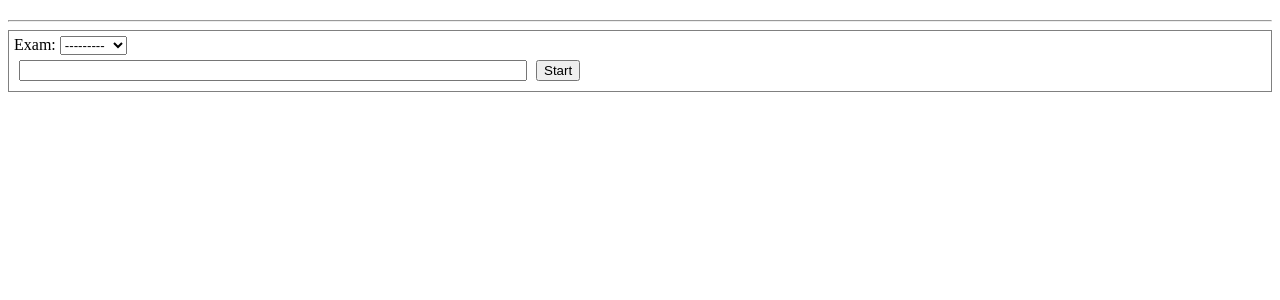
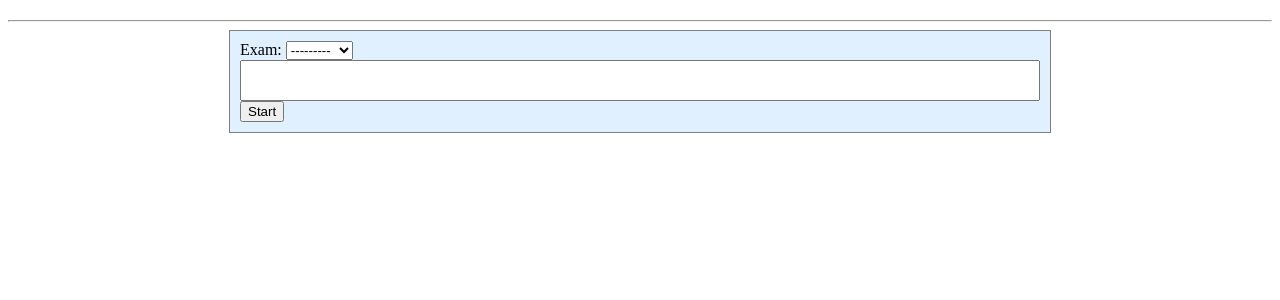
Before and after one commit to Ashenafi-adola/Quiz-application, a Django app: page /create-quiz/ in a window 1280 px wide. Shown: the part 47-347 px from the top of the page. Run offline with Django 5.2, Linux system fonts and the light colour scheme; a user stored in the database is signed in; data comes from the database, SQL or seed files in the repository; both versions use the stored data as it was after the commit.

Commit message:
modify the create quiz form and views

```diff
--- a/quizApp/core/form.py
+++ b/quizApp/core/form.py
@@ -6,6 +6,8 @@
         model = Question
         fields = "__all__"
         exclude = ["exam"]
+
+
 class StartForm(ModelForm):
     class Meta:
         model = Question
--- a/quizApp/core/models.py
+++ b/quizApp/core/models.py
@@ -15,7 +15,7 @@
         return self.title
 
 class Question(models.Model):
-    exam = models.ForeignKey(Exam, on_delete=models.CASCADE)
+    exam = models.ForeignKey(Exam, on_delete=models.CASCADE,null=True,blank=True)
     question = models.TextField()
     A = models.CharField(max_length=255)
     B = models.CharField(max_length=255)
@@ -24,7 +24,7 @@
     Answer = models.CharField(max_length=1)
 
     def __str__(self):
-        return self.question
+        return f"{self.question} {self.exam}"
 
 class Mark(models.Model):
     exam = models.ForeignKey(Exam, on_delete=models.CASCADE)
--- a/quizApp/core/templates/core/create_quiz.html
+++ b/quizApp/core/templates/core/create_quiz.html
@@ -6,17 +6,23 @@
     .container{
         height: auto;
         border: solid gray 1px;
-        padding: 5px;
+        padding:10px;
+        width: 85%;
+        margin-left: auto;
+        margin-right: auto;
+        max-width: 800px;
+        background-color: rgb(224, 240, 255);
+
     }
     textarea{
         display: block;
         height: 50px;
-        width: 96%;
-        margin: 10px;
+        width: 99%;
     }
     input{
-        margin: 5px;
-        width: 500px;
+        width: 99%;
+        height: 35px;
+        display: block;
     }
 </style>
 <div class="container">
@@ -30,7 +36,18 @@
 
     <form action="" method="post">
         {% csrf_token %}
-        {{form.as_p}}
+        <label for="question">Question:</label>
+        <textarea name="question" id=""></textarea>
+        <label for="A">A:</label>
+        <input type="text" name="A">
+        <label for="B">B:</label>
+        <input type="text" name="B">
+        <label for="C">C:</label>
+        <input type="text" name="C">
+        <label for="D">D:</label>
+        <input type="text" name="D">
+        <label for="answer">Answer: </label>
+        <input type="text" name="answer">
         <button type="submit">save</button>
     </form>
     {% endif %}
--- a/quizApp/core/views.py
+++ b/quizApp/core/views.py
@@ -2,7 +2,7 @@
 from django.contrib.auth import login, authenticate, logout
 from django.contrib.auth.decorators import login_required
 import json
-from .models import Exam, ExamTaker
+from .models import Exam, ExamTaker, Question
 from .form import QuestionForm, StartForm
 
 
@@ -21,6 +21,7 @@
 
     }
     return render(request, 'core/login.html',context)
+
 @login_required(login_url='signin')
 def start_quiz(request):
     start = 'no'
@@ -43,19 +44,32 @@
 def create_quiz(request,exam,num,no):
     start = 'yes'
     if no <= num:
-        form = QuestionForm()
         if request.method == "POST":
-            form = QuestionForm(request.POST)
-            if form.is_valid():
-                form = form.save(commit=False)
-                form.Exam = exam
+            Ques = request.POST.get("question")
+            A = request.POST.get("A")
+            B = request.POST.get("B")
+            C = request.POST.get("C")
+            D = request.POST.get("C")
+            Ans = request.POST.get("answer")
+            theExam = Exam.objects.get(title=exam)
+            if Ques is not "" and A is not '' and B is not '' and C is not '' and D is not '' and Ans is not '':
+                question = theExam.question_set.create(
+                    question=Ques,
+                    A=A,
+                    B=B,
+                    C=C,
+                    D=D,
+                    Answer=Ans
+                )
+                question.save()
                 no+=1
                 return redirect(f'/create-quiz/{exam}/{num}/{no}')
+            else:
+                pass
     else:
         return redirect('complete')
     context = {
         "start":start,
-        "form": form,
     }
     return render(request, 'core/create_quiz.html',context)
 
@@ -65,8 +79,9 @@
     return render(request,'core/complete.html',{})
 
 def takeExam(request):
-    questions = Exam.objects.all()
-
+    questions = Question.objects.all()
+    list(questions)
+    print(questions)
     context = {
 
     }
```
Also changed, not shown: quizApp/db.sqlite3.
